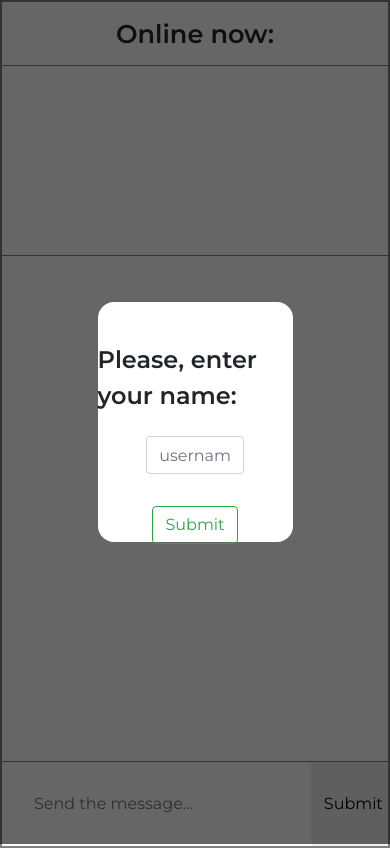
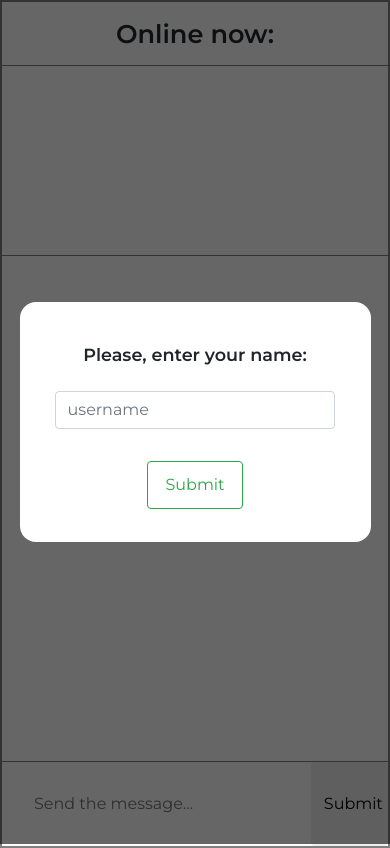
Before and after one commit to xiagn17/nodeChat, a website: page public/index.html in a window 390 px wide. Drawn offline with nearby package versions, Linux system fonts and the light colour scheme; no server answers.

Commit message:
adaptive popup

```diff
--- a/public/css/style.css
+++ b/public/css/style.css
@@ -194,5 +194,26 @@ body {
     width: calc(100% + 30px);
     transform: translateX(-15px);
   }
+  .popup .content {
+    width: 80%;
+  }
+  .popup .content .main {
+    width: 70%;
+  }
+  .popup .content .main button {
+    height: 3rem;
+    width: 6rem;
+  }
+}
+@media (max-width: 400px) {
+  .popup .content {
+    width: 90%;
+  }
+  .popup .content .header {
+    font-size: 1.1rem;
+  }
+  .popup .content .main {
+    width: 80%;
+  }
 }
 /*# sourceMappingURL=style.css.map */
```
